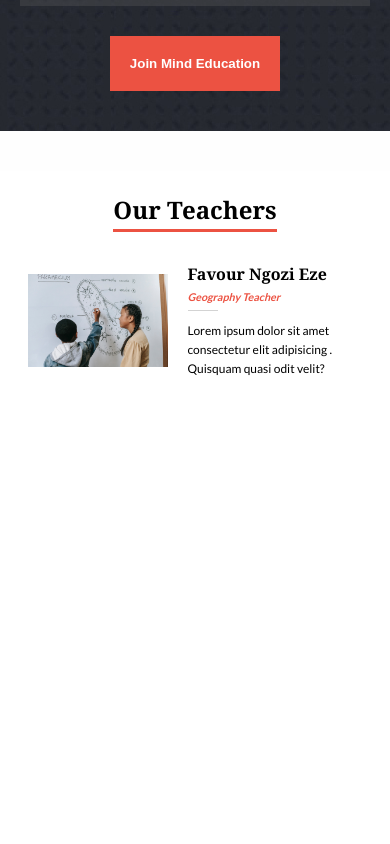
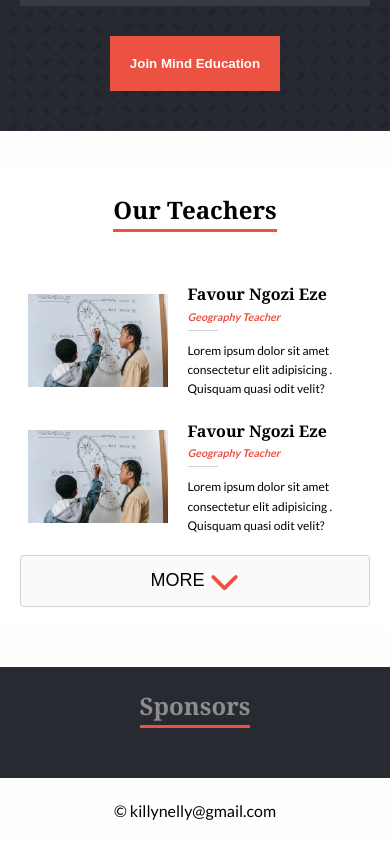
Before and after one commit to killy10o10/joyful-learning, a website: page index.html in a window 390 px wide. Shown: the part 1438-2282 px from the top of the page. Before the commit the page ends 1837 px from the top, so only its background shows below. Drawn offline with Linux system fonts and the light colour scheme; a web font is replaced by a local one.

Commit message:
Add home section for mobile

```diff
--- a/index.html
+++ b/index.html
@@ -112,7 +112,21 @@
     </section>
     <!--Teachers Section  -->
     <section id="teacher-section">
-      <h2 id="teacher-section-intro">Our Teachers </h2>
+      <h2 class="section-intro">Our Teachers </h2>
+      <!-- Teacher 1 -->
+      <div class="teacher-container">
+        <div class="teacher-image">
+          <img src="./images/pexels-katerina-holmes-5905925.jpg" alt="">
+        </div>
+        <div class="teacher-info">
+          <div class="teacher-name">
+            <h4>Favour Ngozi Eze</h4>
+            <h6 class="teacher-subject orange">Geography Teacher</h6>
+            <hr>
+          </div>
+          <div class="teacher-description"><p>Lorem ipsum dolor sit amet consectetur elit adipisicing . Quisquam quasi odit velit?</p></div>
+        </div>
+      </div> <!-- Teacher 2 -->
       <div class="teacher-container">
         <div class="teacher-image">
           <img src="./images/pexels-katerina-holmes-5905925.jpg" alt="">
@@ -126,6 +140,14 @@
           <div class="teacher-description"><p>Lorem ipsum dolor sit amet consectetur elit adipisicing . Quisquam quasi odit velit?</p></div>
         </div>
       </div>
+      <button type="button" id="view-more">MORE <i class="fa-solid fa-chevron-down orange"></i></button>
     </section>
+    <!-- Sponsors -->
+    <section id="sponsors">
+      <h2 class="section-intro">Sponsors</h2>
+    </section>
+    <footer>
+      &copy; killynelly@gmail.com
+    </footer>
   </body>
 </html>
--- a/styles/style.css
+++ b/styles/style.css
@@ -116,13 +116,15 @@ img {
   background: white;
   padding: 20px;
   margin-top: 40px;
+  margin-bottom: 40px;
   display: flex;
   flex-direction: column;
   justify-content: center;
   align-items: center;
+  gap: 20px;
 }
 
-#teacher-section-intro {
+.section-intro {
   margin-bottom: 30px;
   border-bottom: 3px solid #ec5242;
 }
@@ -157,3 +159,35 @@ img {
   font-size: 12px;
   margin-top: 10px;
 }
+
+#view-more {
+  font-size: 18px;
+  padding: 10px;
+  display: flex;
+  align-items: center;
+  justify-content: center;
+  width: 100%;
+  border: 1px solid #d3d3d3;
+  background-color: #fafafa;
+  border-radius: 4px;
+  gap: 5px;
+}
+
+/* Sponsors Section */
+#sponsors {
+  display: flex;
+  flex-direction: column;
+  justify-content: center;
+  align-items: center;
+  padding: 20px;
+  background-color: #272a31;
+  color: #8d8d8d;
+}
+
+
+/* Footer */
+footer {
+  display: flex;
+  justify-content: center;
+  padding: 20px;/* align-items: center; */
+}
```
